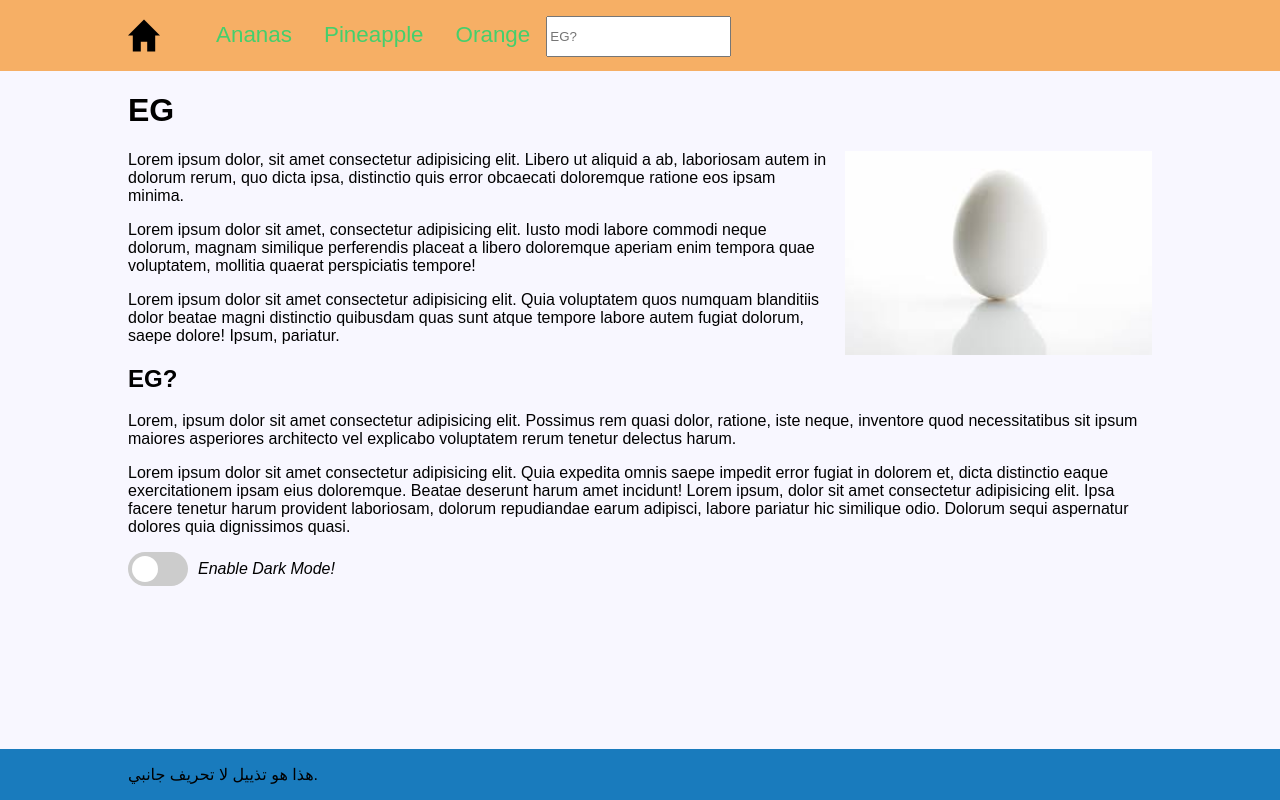
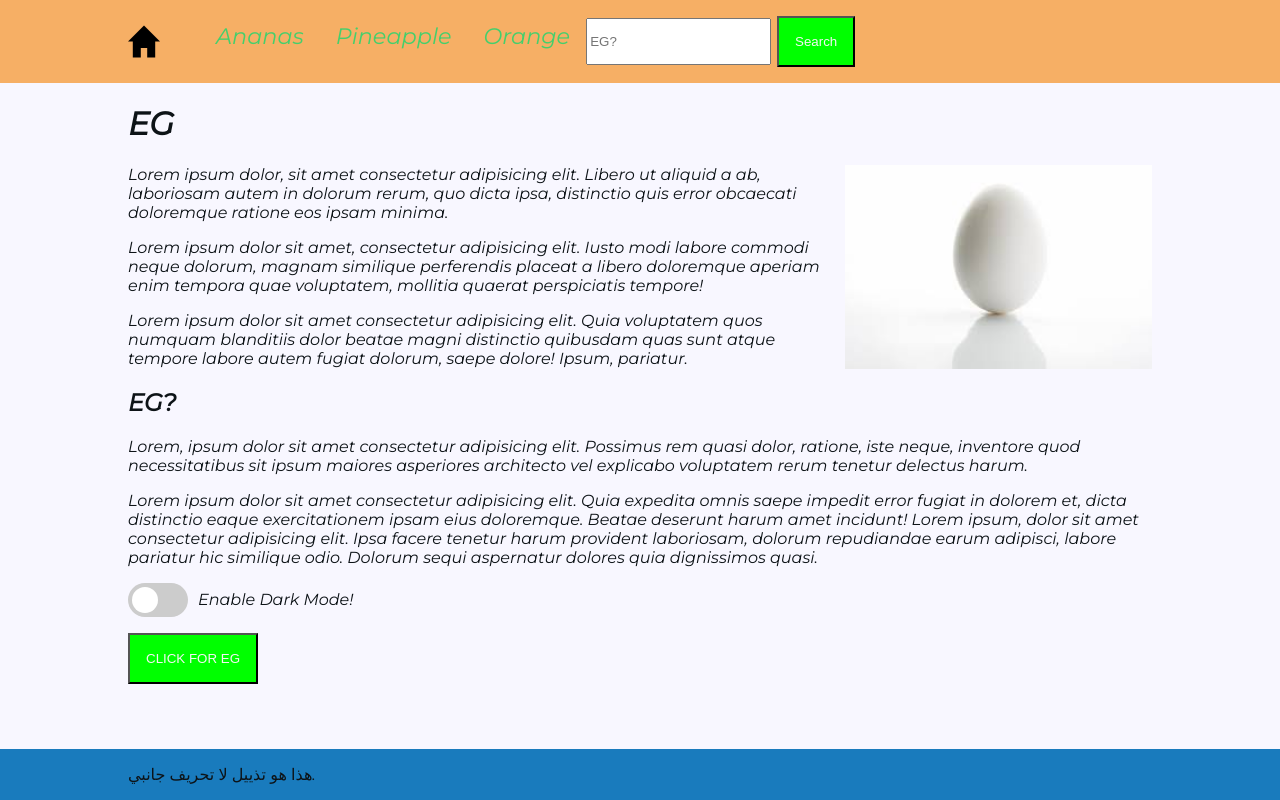
Before and after one commit to Skalman10/WU1-Layout, a plain HTML site: page index.html in a window 1280 px wide. Drawn offline with Linux system fonts and the light colour scheme.

Commit message:
Har lagt till en button

```diff
--- a/index.html
+++ b/index.html
@@ -6,6 +6,8 @@
     <title>EG</title>
     <link rel="stylesheet" href="style.css">
     <link rel="js" href="darkmode.js">
+    <link rel="preconnect" href="https://fonts.gstatic.com">
+    <link href="https://fonts.googleapis.com/css2?family=Montserrat:ital@1&display=swap" rel="stylesheet">
 </head>
 <body>
     <nav>
@@ -17,7 +19,10 @@
             <li><a href="Egg.jpg">Pineapple</a></li>
             <li><a href="Egg.jpg">Orange</a></li>
         </ul>
+        <form>
             <input type="text" class="form-control" placeholder="EG?" aria-label="Username" aria-describedby="basic-addon1">
+            <button>Search</button>
+        </form>
     </nav>
     <main>
         <h1>EG</h1>
@@ -37,6 +42,7 @@
           </label>
           <em>Enable Dark Mode!</em>
         </div>
+        <a href="Egg.jpg"><button>CLICK FOR EG</button></a>
     </main>
     <footer>
         <p>هذا هو تذييل لا تحريف جانبي.</p>
--- a/style.css
+++ b/style.css
@@ -6,9 +6,9 @@ body {
     margin: 0;
     display: flex;
     flex-direction: column;
-    background-color: #F8F7FF;
-    font-family: sans-serif;
-    color: ;
+    background-color: var(--bg-color);
+    font-family: 'Montserrat', sans-serif;
+    color: var(--font-color);
 
 }
 nav {
@@ -16,6 +16,7 @@ nav {
     background-color:  #F6AF65;
     font-size: 1.4rem;
     padding-left: 8rem;
+    text-align: center;
 }
 ul {
     display: flex;
@@ -39,14 +40,28 @@ a {
     color: var(--primary-color);
 }
 footer {
-    background-color: #197BBD;
+    background-color: var(--footer-color);
     margin-top: auto;
     padding-left: 8rem;
+}
+p footer {
+    width: 80%;
 }
 nav input {
     height: 50%;
     margin-top: 1rem;
 }
+button {
+    background-color: lime;
+    color: whitesmoke;
+    padding: 1rem;
+    margin: 1rem;
+    margin-left: 0;
+}
+button:hover {
+    background-color: green;
+    text-decoration: underline;
+  }
 :root {
     --primary-color: #44CF6C;
     --secondary-color: #0D1317;
@@ -59,16 +74,16 @@ nav input {
     --secondary-color: #818cab;
     --font-color: #e1e1ff;
     --bg-color: #161625;
-    --heading-color: #818cab;
+    --footer-color: #818cab;
 }
 .theme-switch-wrapper {
     display: flex;
     align-items: center;
 
-    em {
+em {
       margin-left: 10px;
       font-size: 1rem;
-    }
+}
   }
   .theme-switch {
     display: inline-block;
```
